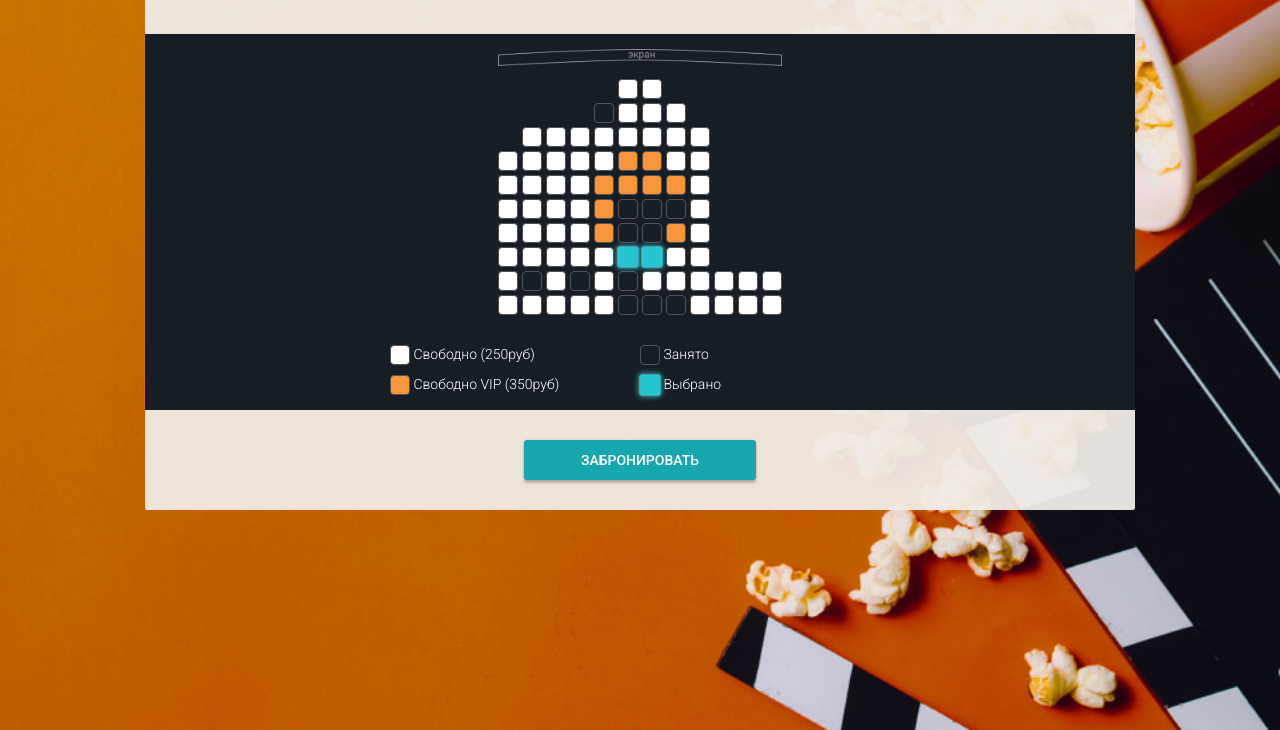
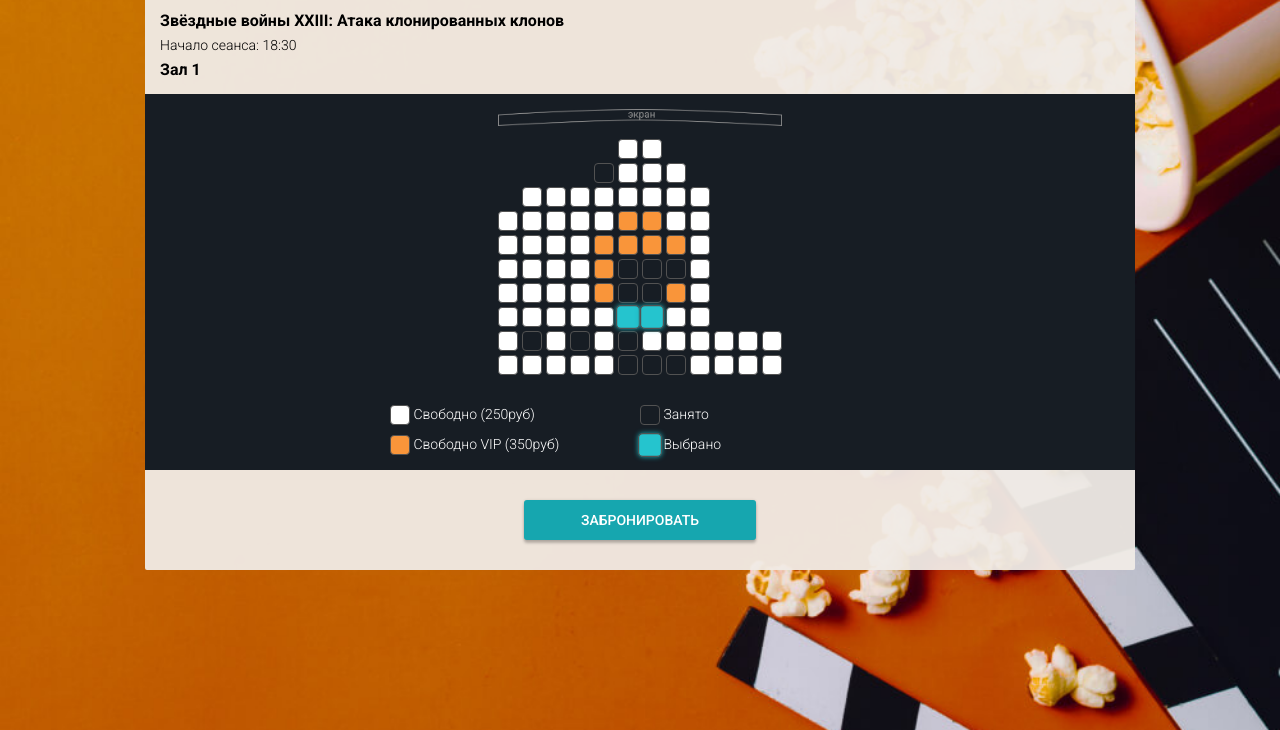
Before and after one commit to Yakmysh/Diploma-version1.1, a plain HTML site: page hall.html in a window 1280 px wide. Shown: the part 70-800 px from the top of the page. Drawn offline with Linux system fonts and the light colour scheme; files whose address does not match are found by name.

Commit message:
Исправление скрипта в payment

```diff
--- a/hall.html
+++ b/hall.html
@@ -26,9 +26,9 @@
     <section class="buying">
       <div class="buying__info">
         <div class="buying__info-description">
-          <h2 class="buying__info-title"></h2>
-          <p class="buying__info-start"></p>
-          <p class="buying__info-hall"></p>
+          <h2 class="buying__info-title">Звёздные войны XXIII: Атака клонированных клонов</h2>
+          <p class="buying__info-start">Начало сеанса: 18:30</p>
+          <p class="buying__info-hall">Зал 1</p>
         </div>
         <div class="buying__info-hint">
           <p>Тапните дважды,<br>чтобы увеличить</p>
```
Also changed, not shown: payment.html (+3 -4 lines).
